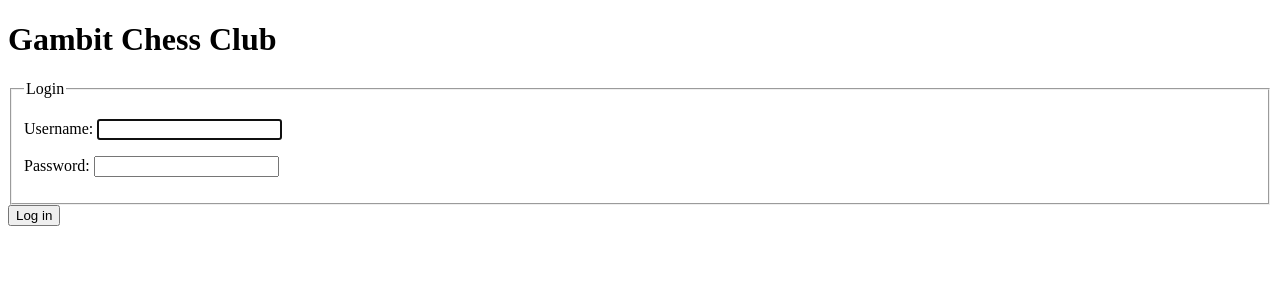
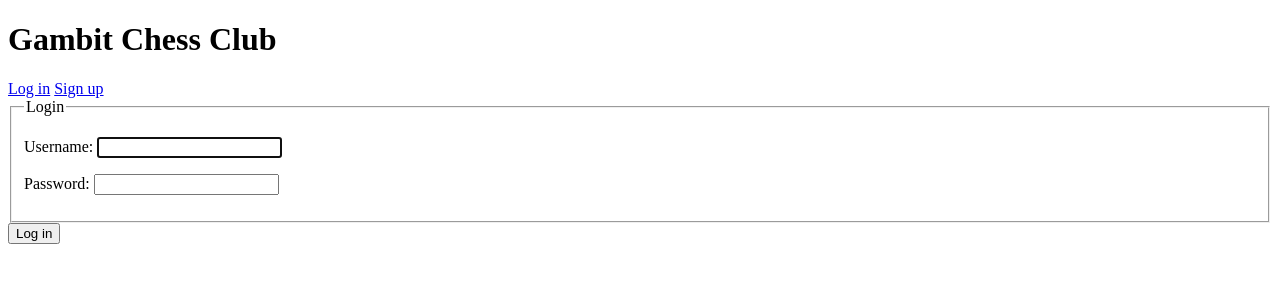
Before and after one commit to RumVeal/ChessWebPage, a Django app: page /accounts/login/ in a window 1280 px wide. Shown: the top 300 px of the page. Run offline with Django 5.2, Linux system fonts and the light colour scheme.

Commit message:
Add navigation with login/logout links

```diff
--- a/config/settings.py
+++ b/config/settings.py
@@ -127,3 +127,4 @@ MAILERS = {
     },
 }
 LOGIN_REDIRECT_URL = '/'
+LOGOUT_REDIRECT_URL = '/'
--- a/players/templates/base.html
+++ b/players/templates/base.html
@@ -7,6 +7,18 @@
 <body>
     <header>
         <h1>Gambit Chess Club</h1>
+        <nav>
+            {% if user.is_authenticated %}
+                Hi, {{ user.username }}
+                <form method="post" action="{% url 'logout' %}">
+                    {% csrf_token %}
+                    <input type="submit" value="Log out">
+                </form>
+            {% else %}
+                <a href="{% url 'login' %}">Log in</a>
+                <a href="{% url 'signup' %}">Sign up</a>
+            {% endif %}
+        </nav>
     </header>
     <main>
         {% block content %}{% endblock %}
```
